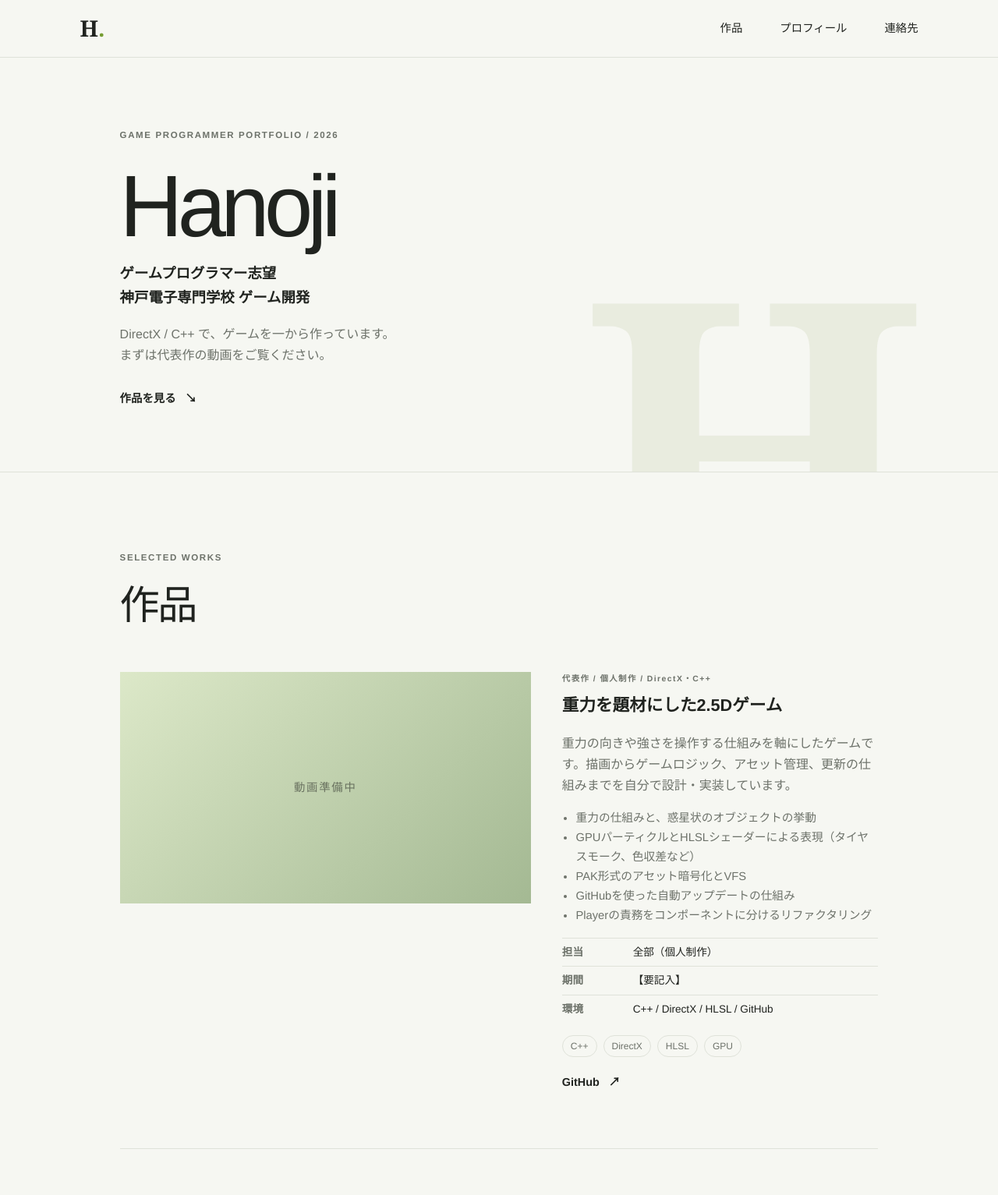
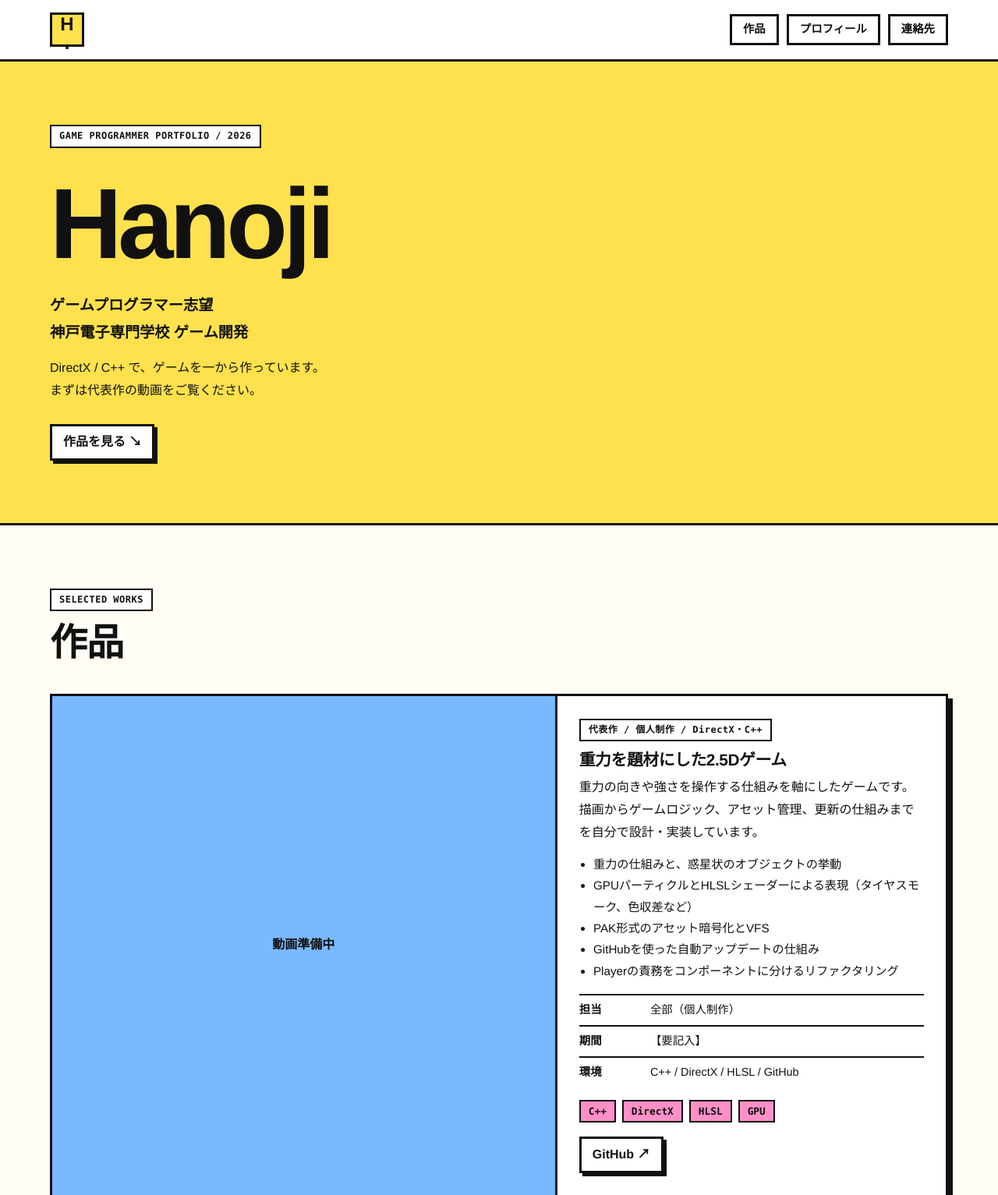
Before and after one commit to Hanoji-jp/Hanoji-jp.github.io, a plain HTML site: page index.html in a window 1280 px wide. Shown: the top 1533 px of the page at 78% size. Drawn offline with Linux system fonts and the light colour scheme.

Commit message:
Restyle site in neo-brutalist style
Co-Authored-By: Claude Sonnet 5.5 <noreply@anthropic.com>
Claude-Session: https://claude.ai/code/session_01W4snotFhibTGeQttsmcsUD

```diff
--- a/style.css
+++ b/style.css
@@ -1,11 +1,14 @@
 :root {
   color-scheme: light;
-  --ink: #20231f;
-  --muted: #6d726a;
-  --paper: #f6f7f2;
-  --line: #dfe2d9;
-  --accent: #c5f36b;
-  --serif: Georgia, "Times New Roman", serif;
+  --ink: #111;
+  --paper: #fffdf4;
+  --white: #fff;
+  --yellow: #ffe14d;
+  --blue: #7ab8ff;
+  --pink: #ff8fc7;
+  --border: 3px solid var(--ink);
+  --shadow: 6px 6px 0 var(--ink);
+  --mono: ui-monospace, "SF Mono", Menlo, Consolas, monospace;
 }
 
 * { box-sizing: border-box; }
@@ -15,141 +18,187 @@ body {
   color: var(--ink);
   background: var(--paper);
   font-family: "Helvetica Neue", Arial, "Hiragino Kaku Gothic ProN", Meiryo, sans-serif;
-  line-height: 1.7;
+  font-size: 16px;
+  line-height: 1.8;
 }
 a { color: inherit; }
+h1, h2, h3 { margin: 0; line-height: 1.2; letter-spacing: -.02em; }
+
+/* header */
 .site-header, .site-footer {
   display: flex;
   align-items: center;
   justify-content: space-between;
-  padding: 22px 8vw;
+  gap: 16px;
+  padding: 16px 5vw;
+  background: var(--white);
 }
-.site-header { border-bottom: 1px solid var(--line); }
+.site-header { position: sticky; top: 0; z-index: 10; border-bottom: var(--border); }
+.site-footer { border-top: var(--border); }
 .wordmark {
-  font-family: var(--serif);
-  font-size: 1.8rem;
-  font-weight: 700;
+  display: inline-grid;
+  place-items: center;
+  width: 44px;
+  height: 44px;
+  border: var(--border);
+  background: var(--yellow);
+  font-size: 1.5rem;
+  font-weight: 900;
   line-height: 1;
   text-decoration: none;
 }
-.wordmark span { color: #769d32; }
-nav { display: flex; gap: clamp(18px, 4vw, 48px); }
-nav a, .text-link { font-size: .9rem; text-decoration: none; }
-nav a:hover, .text-link:hover { text-decoration: underline; text-underline-offset: 5px; }
+nav { display: flex; gap: 10px; }
+nav a {
+  padding: 4px 14px;
+  border: var(--border);
+  background: var(--white);
+  font-size: .9rem;
+  font-weight: 700;
+  text-decoration: none;
+}
+nav a:hover { background: var(--blue); }
 
-.hero {
-  position: relative;
-  overflow: hidden;
-  min-height: 460px;
-  padding: 90px 12vw 80px;
-  border-bottom: 1px solid var(--line);
+/* shared */
+.eyebrow, .work-type {
+  display: inline-block;
+  margin: 0;
+  padding: 2px 10px;
+  border: 2px solid var(--ink);
+  background: var(--white);
+  font-family: var(--mono);
+  font-size: .75rem;
+  font-weight: 700;
+  letter-spacing: .04em;
 }
-.eyebrow, .work-type {
-  margin: 0;
-  color: var(--muted);
-  font-size: .72rem;
+.section { padding: 80px 5vw; border-bottom: var(--border); }
+.section-heading { margin-bottom: 36px; }
+.section-heading h2, .contact h2 { margin-top: 12px; font-size: clamp(2rem, 5vw, 3rem); font-weight: 900; }
+
+.text-link {
+  display: inline-block;
+  padding: 6px 14px;
+  border: var(--border);
+  background: var(--white);
+  box-shadow: 4px 4px 0 var(--ink);
   font-weight: 700;
-  letter-spacing: .14em;
+  text-decoration: none;
+  transition: transform .1s, box-shadow .1s;
 }
-.hero h1 {
-  position: relative;
-  z-index: 1;
-  margin: 20px 0 8px;
-  font-size: clamp(3.6rem, 9vw, 7rem);
-  font-weight: 500;
-  letter-spacing: -.06em;
-  line-height: 1.1;
-}
-.hero-role { position: relative; z-index: 1; margin: 0 0 18px; font-size: 1.15rem; font-weight: 700; }
-.hero-copy { position: relative; z-index: 1; margin: 0 0 28px; color: var(--muted); }
-.text-link { display: inline-flex; gap: 12px; align-items: center; font-weight: 700; }
-.hero-mark {
-  position: absolute;
-  right: 7vw;
-  bottom: -180px;
-  color: #e9ecdf;
-  font: 700 34rem/.8 var(--serif);
-  user-select: none;
+.text-link:hover, .button-link:hover {
+  transform: translate(3px, 3px);
+  box-shadow: 1px 1px 0 var(--ink);
 }
 
-.section { padding: 100px 12vw; }
-.section-heading { margin-bottom: 42px; }
-.section-heading h2, .contact h2 { margin: 8px 0 0; font-size: clamp(2rem, 4vw, 3.2rem); font-weight: 500; letter-spacing: -.05em; }
+/* hero */
+.hero {
+  padding: 80px 5vw;
+  border-bottom: var(--border);
+  background: var(--yellow);
+}
+.hero h1 { margin: 20px 0 12px; font-size: clamp(3.5rem, 12vw, 8rem); font-weight: 900; letter-spacing: -.04em; }
+.hero-role { margin: 0 0 14px; font-size: 1.2rem; font-weight: 800; }
+.hero-copy { margin: 0 0 28px; max-width: 34em; }
+.hero-mark { display: none; }
+
+/* works */
+.works { background: var(--paper); }
+.work-featured, .work {
+  border: var(--border);
+  background: var(--white);
+  box-shadow: var(--shadow);
+}
+.work-featured {
+  display: grid;
+  grid-template-columns: 1.3fr 1fr;
+  margin-bottom: 56px;
+}
+.work-featured .video-frame { height: 100%; min-height: 260px; aspect-ratio: auto; border-right: var(--border); border-bottom: 0; }
+.work-featured .work-body { padding: 28px; }
+.work-featured h3 { font-size: 1.8rem; }
+.work-grid { display: grid; grid-template-columns: repeat(2, minmax(0, 1fr)); gap: 40px; }
+.work-body { padding: 20px; }
+.work h3 { margin: 12px 0 8px; font-size: 1.3rem; font-weight: 900; }
+.work-description { margin: 0 0 8px; }
+.work-points { margin: 12px 0; padding-left: 1.2em; font-size: .95rem; }
 
 .video-frame {
   position: relative;
   aspect-ratio: 16 / 9;
-  background: #e9ecdf;
+  border-bottom: var(--border);
+  background: var(--blue);
   overflow: hidden;
 }
-.video-frame iframe,
-.video-frame video { position: absolute; inset: 0; width: 100%; height: 100%; border: 0; }
+.video-frame iframe, .video-frame video { position: absolute; inset: 0; width: 100%; height: 100%; border: 0; }
 .video-placeholder {
   position: absolute;
   inset: 0;
   display: grid;
   place-items: center;
-  background: linear-gradient(135deg, #dce8c8, #a4b993);
-  color: rgba(32, 35, 31, .55);
-  font-size: .9rem;
-  letter-spacing: .12em;
+  background: var(--blue);
+  font-family: var(--mono);
+  font-weight: 700;
 }
 
-.work-featured {
-  display: grid;
-  grid-template-columns: 1.3fr 1fr;
-  gap: 40px;
-  align-items: start;
-  margin-bottom: 72px;
-  padding-bottom: 72px;
-  border-bottom: 1px solid var(--line);
-}
-.work-featured h3 { font-size: 1.8rem; }
-.work-grid { display: grid; grid-template-columns: repeat(2, minmax(0, 1fr)); gap: 48px 32px; }
-.work-body { padding-top: 18px; }
-.work-featured .work-body { padding-top: 0; }
-.work h3 { margin: 7px 0; font-size: 1.35rem; }
-.work-type { font-size: .65rem; }
-.work-description, .about-copy { color: var(--muted); }
-.work-points { margin: 14px 0; padding-left: 1.2em; color: var(--muted); font-size: .92rem; }
-.work-meta { margin: 16px 0; font-size: .85rem; }
-.work-meta div { display: flex; gap: 16px; padding: 6px 0; border-top: 1px solid var(--line); }
-.work-meta dt { flex: 0 0 5.5em; color: var(--muted); font-weight: 700; }
+.work-meta { margin: 16px 0; font-size: .9rem; }
+.work-meta div { display: flex; gap: 12px; padding: 6px 0; border-top: 2px solid var(--ink); }
+.work-meta dt { flex: 0 0 5.5em; font-weight: 800; }
 .work-meta dd { margin: 0; }
 .tags { display: flex; flex-wrap: wrap; gap: 8px; margin: 14px 0 18px; }
-.tags span { padding: 3px 10px; border: 1px solid var(--line); border-radius: 99px; color: var(--muted); font-size: .75rem; }
-
-.about { display: grid; grid-template-columns: 1fr 1.2fr; gap: 40px; border-top: 1px solid var(--line); }
-.about-copy { max-width: 580px; }
-.about-copy .text-link { margin-top: 18px; color: var(--ink); }
-
-.contact { padding-top: 90px; padding-bottom: 100px; background: var(--accent); }
-.contact h2 { margin-bottom: 12px; }
-.contact > p:not(.eyebrow) { color: #454b3b; }
-.button-link { display: inline-flex; gap: 24px; align-items: center; margin: 14px 12px 0 0; padding: 12px 18px; border: 1px solid var(--ink); text-decoration: none; }
-.button-link:hover { color: var(--paper); background: var(--ink); }
-
-.site-footer { border-top: 1px solid var(--line); }
-.site-footer p { color: var(--muted); font-size: .8rem; }
-
-@media (max-width: 800px) {
-  .work-featured { grid-template-columns: 1fr; gap: 24px; }
+.tags span {
+  padding: 1px 10px;
+  border: 2px solid var(--ink);
+  background: var(--pink);
+  font-family: var(--mono);
+  font-size: .8rem;
+  font-weight: 700;
 }
 
+/* about */
+.about { background: var(--blue); display: grid; grid-template-columns: 1fr 1.4fr; gap: 40px; }
+.about .section-heading { margin: 0; }
+.about-copy {
+  max-width: 640px;
+  padding: 28px;
+  border: var(--border);
+  background: var(--white);
+  box-shadow: var(--shadow);
+}
+.about-copy p { margin: 0 0 14px; }
+.about-copy .text-link { margin-top: 6px; }
+
+/* contact */
+.contact { background: var(--pink); border-bottom: 0; }
+.contact > p:not(.eyebrow) { margin: 12px 0 20px; }
+.button-link {
+  display: inline-block;
+  margin: 0 12px 12px 0;
+  padding: 10px 20px;
+  border: var(--border);
+  background: var(--white);
+  box-shadow: 4px 4px 0 var(--ink);
+  font-weight: 800;
+  text-decoration: none;
+  transition: transform .1s, box-shadow .1s;
+}
+
+.site-footer p { margin: 0; font-family: var(--mono); font-size: .85rem; }
+
+/* responsive */
+@media (max-width: 800px) {
+  .work-featured { grid-template-columns: 1fr; }
+  .work-featured .video-frame { height: auto; min-height: 0; aspect-ratio: 16 / 9; border-right: 0; border-bottom: var(--border); }
+  .about { grid-template-columns: 1fr; gap: 24px; }
+}
 @media (max-width: 650px) {
-  .site-header, .site-footer { padding-right: 6vw; padding-left: 6vw; }
-  nav { gap: 14px; }
-  nav a { font-size: .78rem; }
-  .hero { min-height: 420px; padding: 72px 8vw 64px; }
+  .site-header, .site-footer { padding: 12px 4vw; }
+  nav { gap: 6px; }
+  nav a { padding: 3px 9px; font-size: .78rem; }
+  .section, .hero { padding: 56px 5vw; }
+  .work-grid { grid-template-columns: 1fr; gap: 32px; }
   .hero-copy br { display: none; }
-  .hero-mark { right: -40px; bottom: -95px; font-size: 22rem; }
-  .section { padding: 72px 8vw; }
-  .work-grid, .about { grid-template-columns: 1fr; }
-  .work-grid { gap: 40px; }
-  .about { gap: 0; }
-  .contact { padding-top: 72px; padding-bottom: 78px; }
 }
 
 @media (prefers-reduced-motion: reduce) {
   html { scroll-behavior: auto; }
+  .text-link, .button-link { transition: none; }
 }
```
